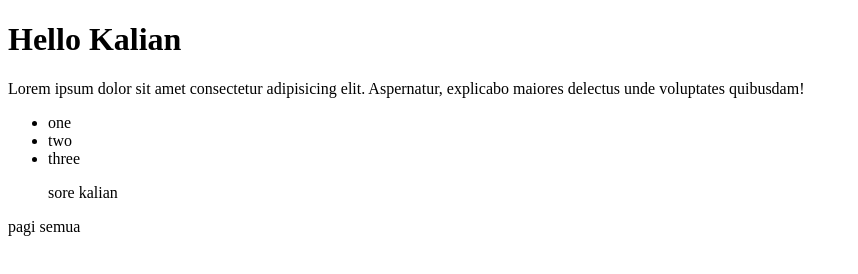
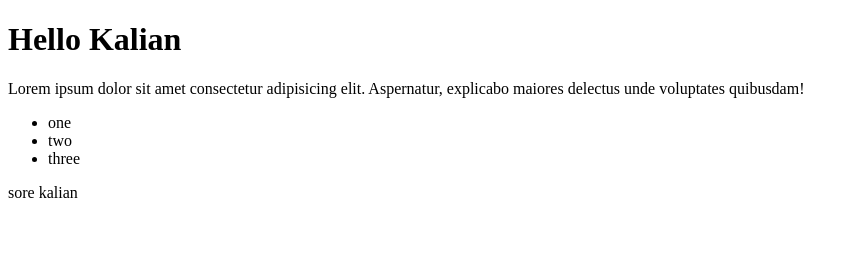
Before and after one commit to adelintang/git-test-2, a plain HTML site: page index.html in a window 1280 px wide. Shown: the whole page, without its empty margins (0-858 px from the left). Drawn offline with Linux system fonts and the light colour scheme.

Commit message:
merubah paragraf baru

```diff
--- a/index.html
+++ b/index.html
@@ -13,8 +13,7 @@
     <li>one</li>
     <li>two</li>
     <li>three</li>
-    <p>sore kalian</p>
   </ul>
-  <p>pagi semua</p>
+  <p>sore kalian</p>
 </body>
 </html>
```
